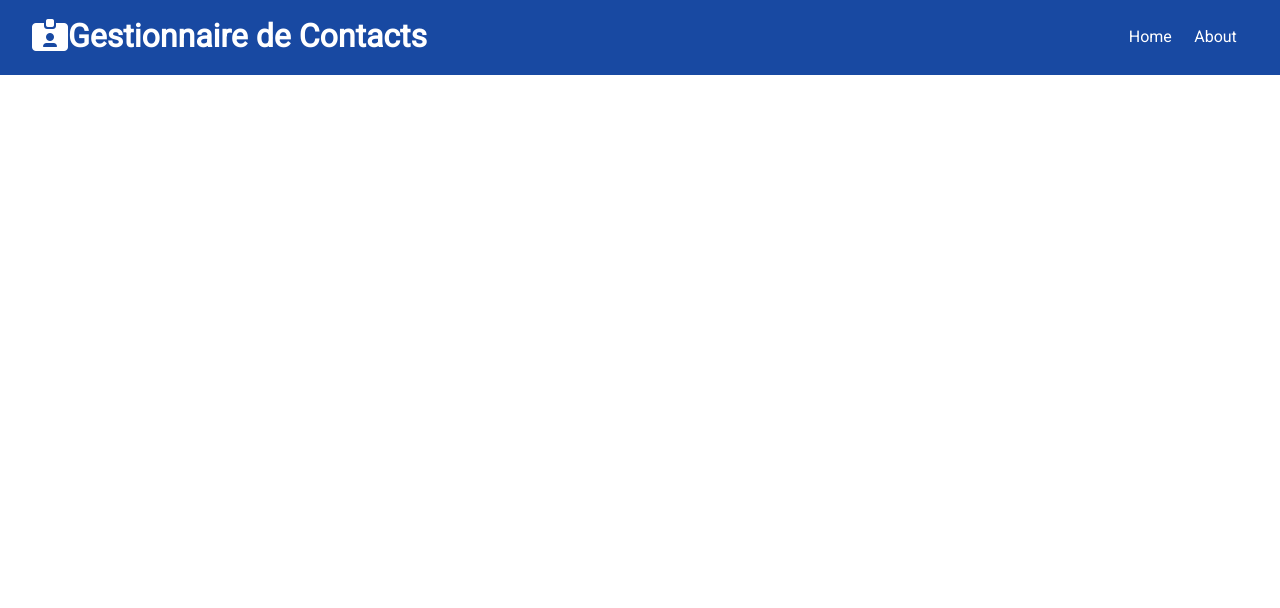
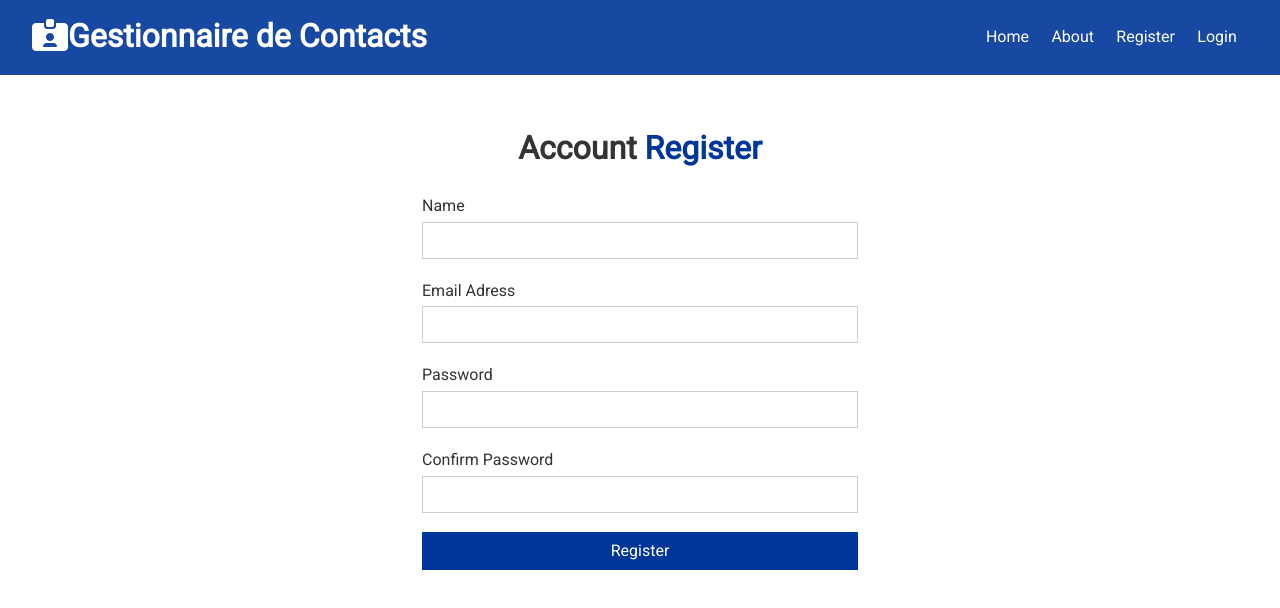
Before and after one commit to f-s-minsky/contacts-app, a React (Create React App) app in the folder client/: page /register in a window 1280 px wide. Shown: the top 608 px of the page. Built offline with nearby package versions, Linux system fonts and the light colour scheme.

Commit message:
feat: register & login forms

```diff
--- a/client/src/App.js
+++ b/client/src/App.js
@@ -3,6 +3,8 @@
 import { BrowserRouter as Router, Route, Routes } from 'react-router-dom';
 import Home from './components/pages/Home';
 import About from './components/pages/About';
+import Register from './components/auth/Register';
+import Login from './components/auth/Login';
 
 import ContactState from './context/contact/ContactState';
 import AuthState from './context/auth/AuthState';
@@ -19,6 +21,8 @@
               <Routes>
                 <Route path='/' element={<Home />} />
                 <Route path='/about' element={<About />} />
+                <Route path='/register' element={<Register />} />
+                <Route path='/login' element={<Login />} />
               </Routes>
             </div>
           </Fragment>
--- /dev/null
+++ b/client/src/components/auth/Login.js
@@ -0,0 +1,52 @@
+import React, { useState } from 'react';
+
+const Login = () => {
+  const [user, setUser] = useState({
+    email: '',
+    password: '',
+  });
+
+  const { email, password } = user;
+
+  const onChange = (e) => {
+    setUser({
+      ...user,
+      [e.target.name]: e.target.value,
+    });
+  };
+
+  const onSubmit = (e) => {
+    e.preventDefault();
+    console.log('Login submit');
+  };
+
+  return (
+    <div className='form-container'>
+      <h1>
+        Account <span className='text-primary'>Login</span>
+      </h1>
+      <form onSubmit={onSubmit}>
+        <div className='form-group'>
+          <label htmlFor=''>Email Adress</label>
+          <input type='email' name='email' value={email} onChange={onChange} />
+        </div>
+        <div className='form-group'>
+          <label htmlFor='password'>Password</label>
+          <input
+            type='password'
+            name='password'
+            value={password}
+            onChange={onChange}
+          />
+        </div>
+        <input
+          type='submit'
+          value='Login'
+          className='btn btn-primary btn-block'
+        />
+      </form>
+    </div>
+  );
+};
+
+export default Login;
--- /dev/null
+++ b/client/src/components/auth/Register.js
@@ -0,0 +1,67 @@
+import React, { useState } from 'react';
+
+const Register = () => {
+  const [user, setUser] = useState({
+    name: '',
+    email: '',
+    password: '',
+    password2: '',
+  });
+
+  const { name, email, password, password2 } = user;
+
+  const onChange = (e) => {
+    setUser({
+      ...user,
+      [e.target.name]: e.target.value,
+    });
+  };
+
+  const onSubmit = (e) => {
+    e.preventDefault();
+    console.log('Register submit');
+  };
+
+  return (
+    <div className='form-container'>
+      <h1>
+        Account <span className='text-primary'>Register</span>
+      </h1>
+      <form onSubmit={onSubmit}>
+        <div className='form-group'>
+          <label htmlFor=''>Name</label>
+          <input type='text' name='name' value={name} onChange={onChange} />
+        </div>
+        <div className='form-group'>
+          <label htmlFor=''>Email Adress</label>
+          <input type='email' name='email' value={email} onChange={onChange} />
+        </div>
+        <div className='form-group'>
+          <label htmlFor='password'>Password</label>
+          <input
+            type='password'
+            name='password'
+            value={password}
+            onChange={onChange}
+          />
+        </div>
+        <div className='form-group'>
+          <label htmlFor='password2'>Confirm Password</label>
+          <input
+            type='password'
+            name='password2'
+            value={password2}
+            onChange={onChange}
+          />
+        </div>
+        <input
+          type='submit'
+          value='Register'
+          className='btn btn-primary btn-block'
+        />
+      </form>
+    </div>
+  );
+};
+
+export default Register;
--- a/client/src/components/layout/Navbar.js
+++ b/client/src/components/layout/Navbar.js
@@ -16,6 +16,12 @@
         <li>
           <Link to='/about'>About</Link>
         </li>
+        <li>
+          <Link to='/register'>Register</Link>
+        </li>
+        <li>
+          <Link to='/login'>Login</Link>
+        </li>
       </ul>
     </div>
   );
```
